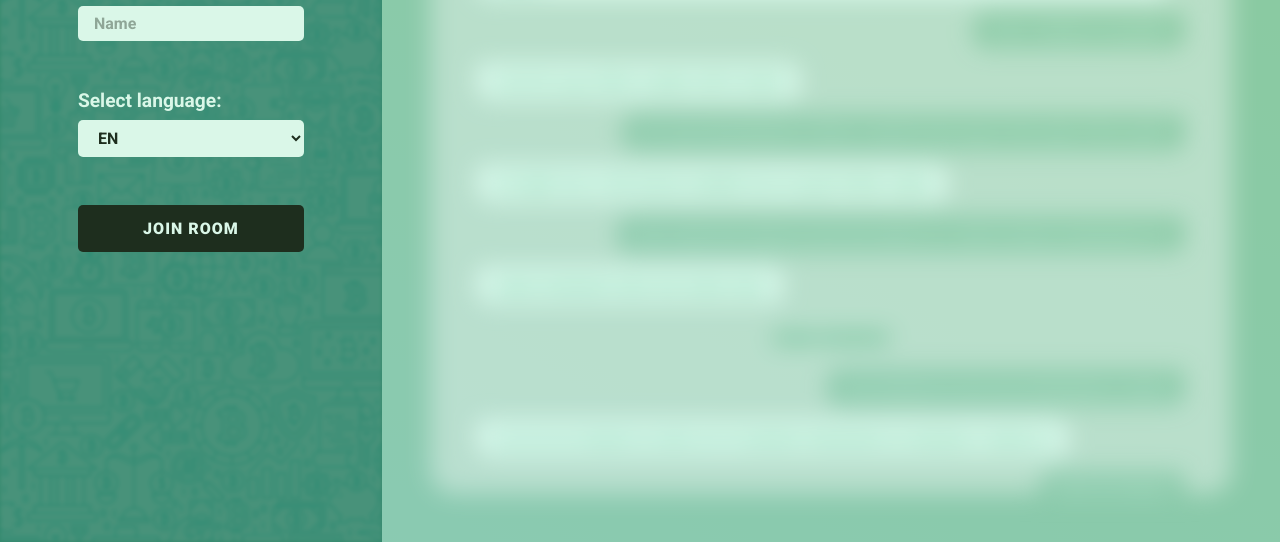
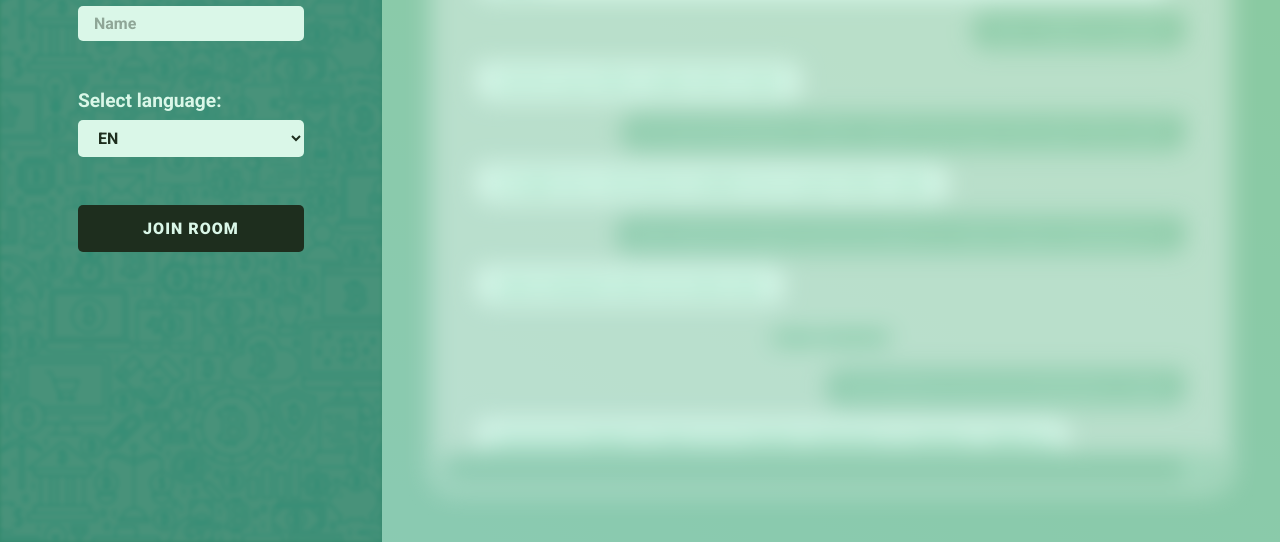
Before and after one commit to UnexomWid/PCD2-DB, a website: page public/index.html in a window 1280 px wide. Shown: the part 258-800 px from the top of the page. Drawn offline with nearby package versions, Linux system fonts and the light colour scheme.

Commit message:
add: frontend

```diff
--- a/public/style.css
+++ b/public/style.css
@@ -273,6 +273,17 @@ body {
 }
 
 .chat-column .chat-section .chat {
+  display: -webkit-box;
+  display: -ms-flexbox;
+  display: flex;
+  -webkit-box-orient: vertical;
+  -webkit-box-direction: normal;
+      -ms-flex-direction: column;
+          flex-direction: column;
+  -webkit-box-pack: end;
+      -ms-flex-pack: end;
+          justify-content: end;
+  height: 100%;
   margin-top: auto;
   -webkit-transition: .4s;
   transition: .4s;
```
Also changed, not shown: 1 other file.
